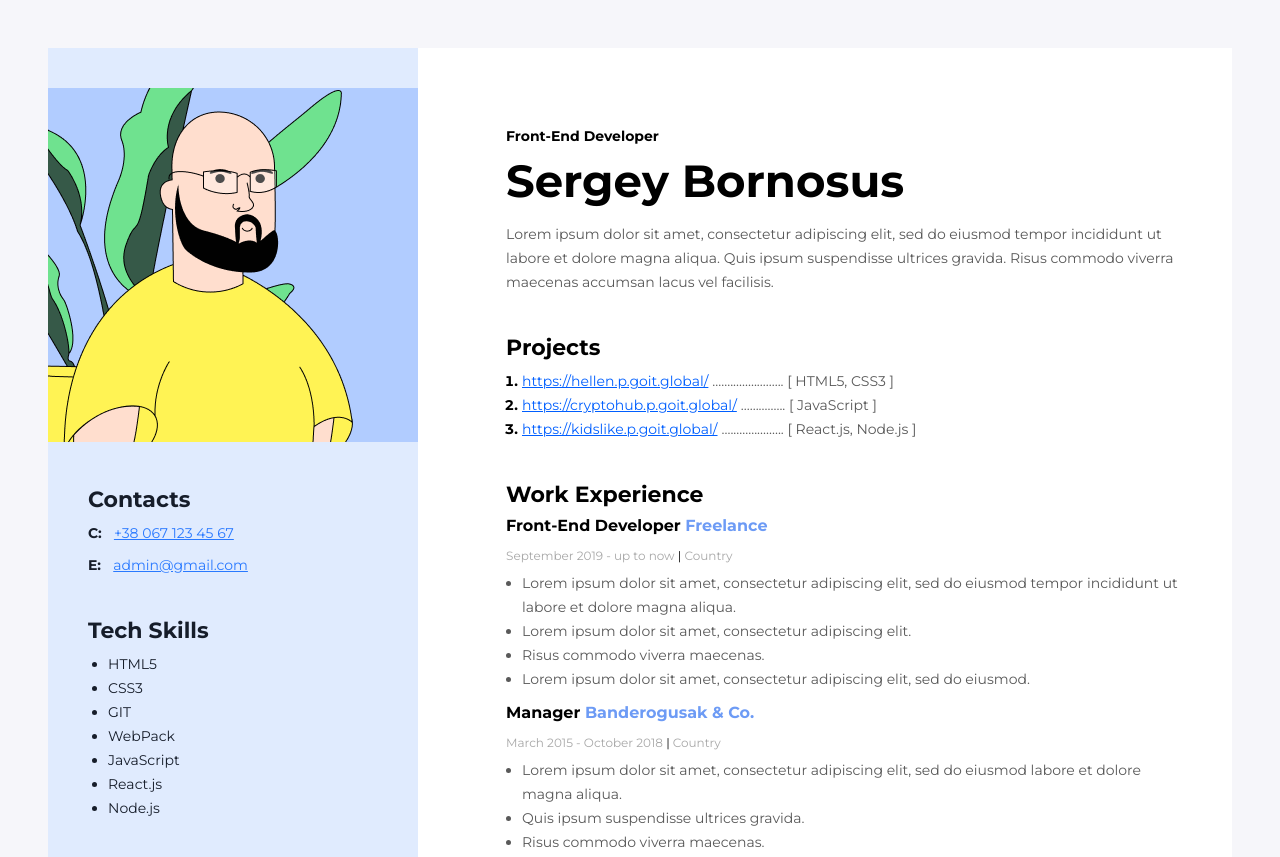
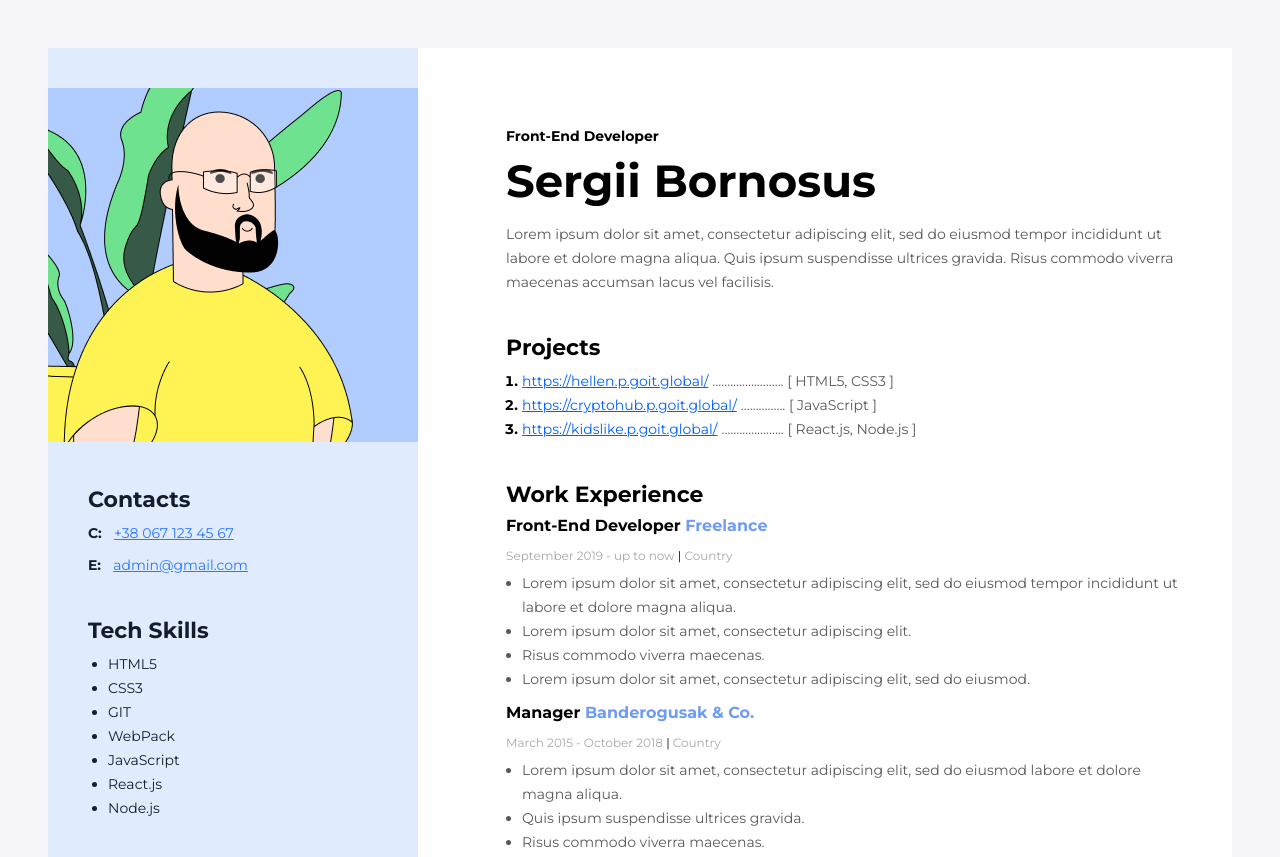
Before and after one commit to 703comua/resume-project, a plain HTML site: page index.html in a window 1280 px wide. Shown: the top 857 px of the page. Drawn offline with Linux system fonts and the light colour scheme.

Commit message:
upd name

```diff
--- a/index.html
+++ b/index.html
@@ -23,7 +23,7 @@
                 <!-- My info -->
                 <div class="my-info main-content-block">
                     <h2 class="my-profession">Front-End Developer</h2>
-                    <h1 class="my-name">Sergey Bornosus</h1>
+                    <h1 class="my-name">Sergii Bornosus</h1>
                     <p class="my-descr">
                         Lorem ipsum dolor sit amet, consectetur adipiscing elit,
                         sed do eiusmod tempor incididunt ut labore et dolore
```
